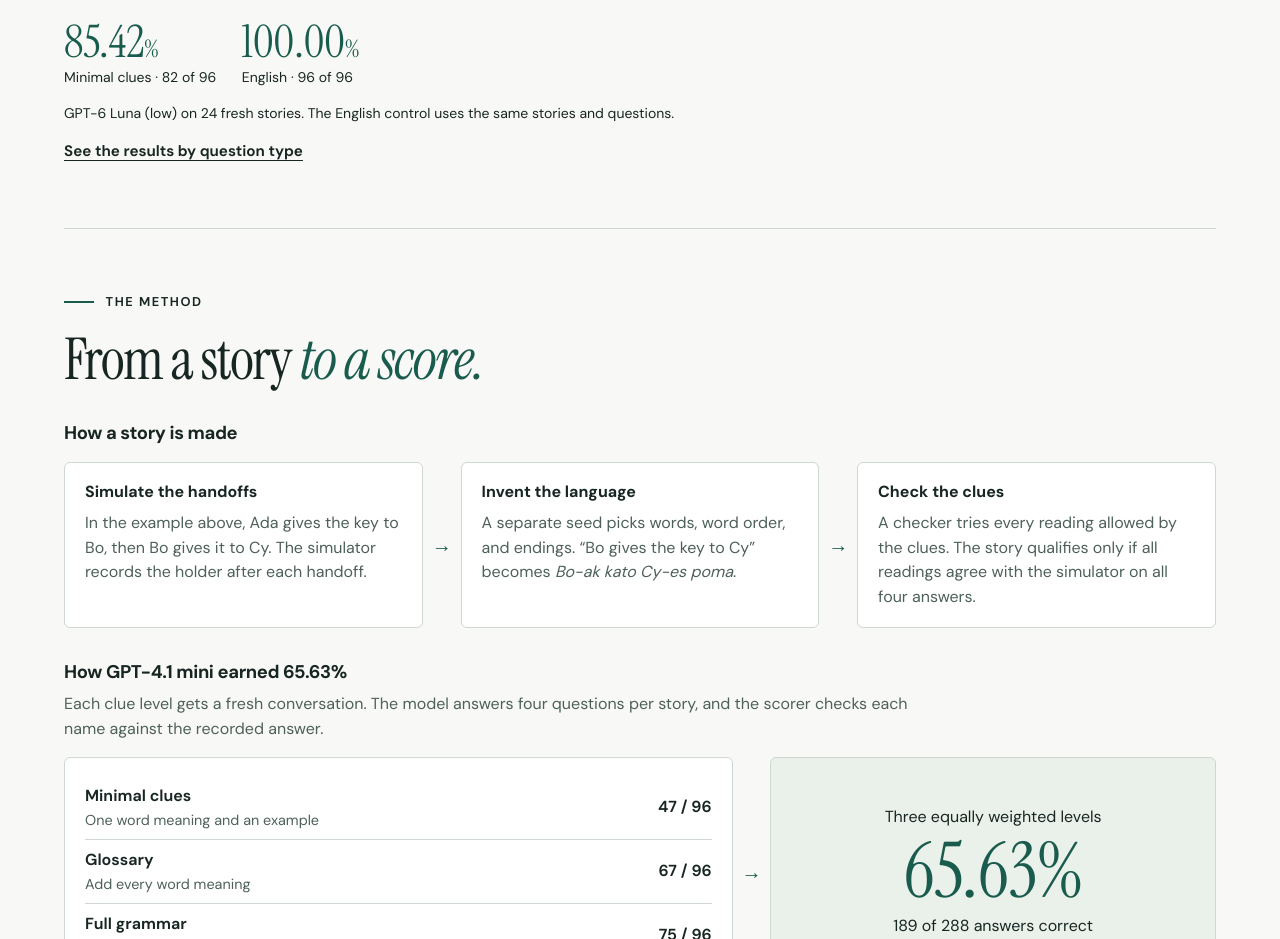
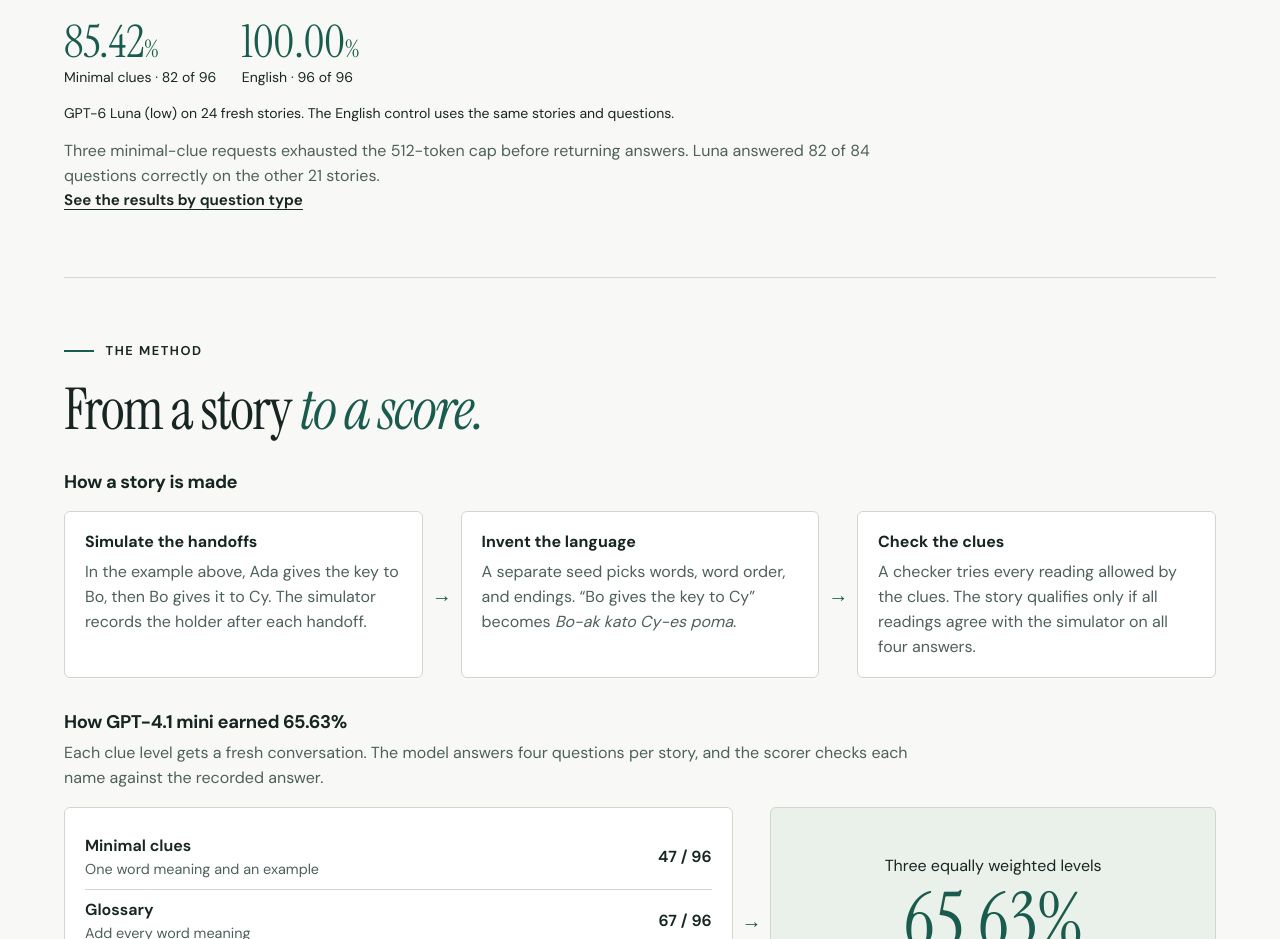
Before and after one commit to fluorine/conlang-reading-bench, a plain HTML site: page docs/index.html in a window 1280 px wide. Shown: the part 1580-2519 px from the top of the page. Drawn offline with Linux system fonts and the light colour scheme.

Commit message:
Explain the completion-cap effect on Luna's diagnostic score

```diff
--- a/docs/index.html
+++ b/docs/index.html
@@ -91,6 +91,7 @@
         <div><strong>100.00<span>%</span></strong><span>English · 96 of 96</span></div>
       </div>
       <p class="caption">GPT-6 Luna (low) on 24 fresh stories. The English control uses the same stories and questions.</p>
+      <p class="settings">Three minimal-clue requests exhausted the 512-token cap before returning answers. Luna answered 82 of 84 questions correctly on the other 21 stories.</p>
       <a class="text-link" href="https://github.com/fluorine/conlang-reading-bench/blob/main/reports/FOUR-TRANSFERS.md">See the results by question type</a>
     </section>
     <section class="method" id="method" aria-labelledby="method-heading">
```
Also changed, not shown: 1 other file.
